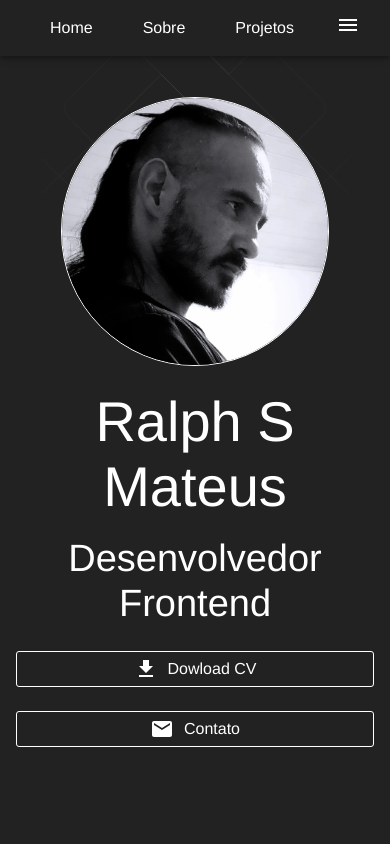
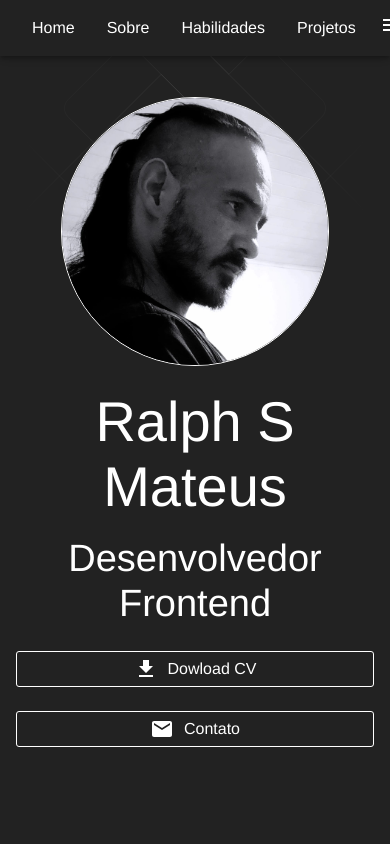
Before and after one commit to RalphSM/meu-portfolio, a React (Vite) app: page / in a window 390 px wide. Shown: the top 844 px of the page. Built offline with nearby package versions, Linux system fonts and the light colour scheme.

Commit message:
Ajuste botão hamburguer mobile 1.2

```diff
--- a/src/Pages/Home/sections/NavBar/NavBar.tsx
+++ b/src/Pages/Home/sections/NavBar/NavBar.tsx
@@ -21,6 +21,7 @@ const NavBar = () => {
             <StyledToobar>
                 <MenuItem component="a" href="#home">Home</MenuItem>
                 <MenuItem component="a" href="#sobre">Sobre</MenuItem>
+                <MenuItem component="a" href="#skills">Habilidades</MenuItem>
                 <MenuItem component="a" href="#projetos">Projetos</MenuItem>
 
                 <IconButton
```
